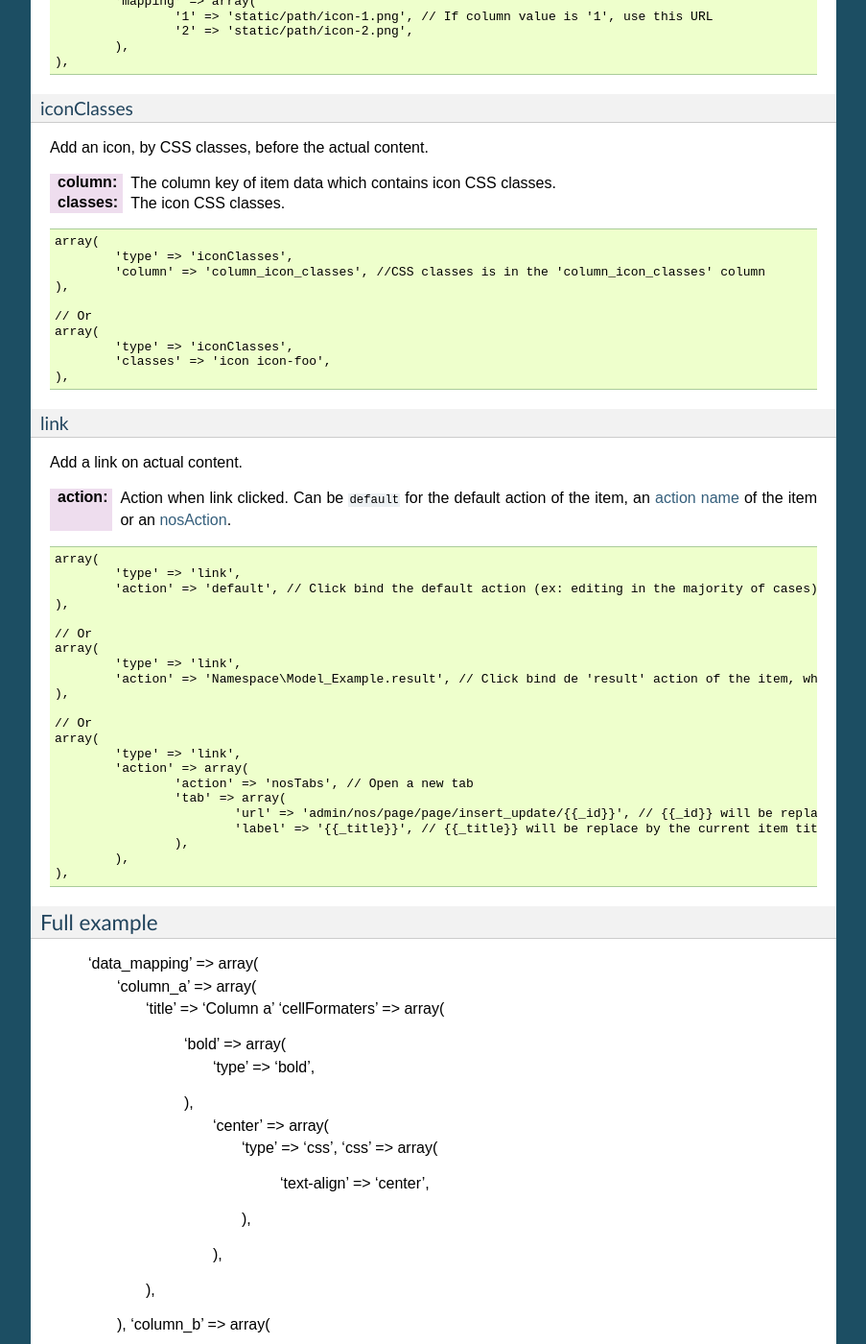
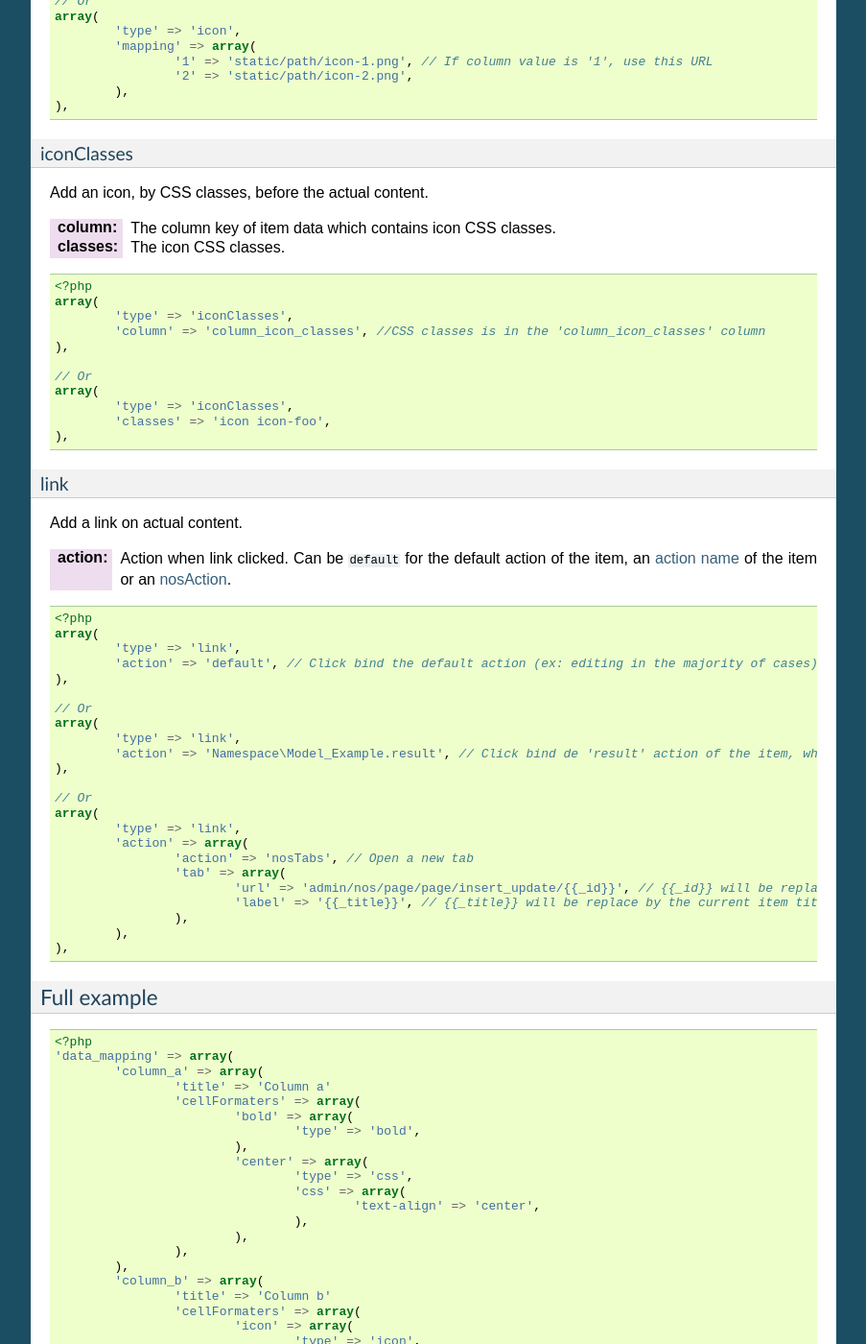
Before and after one commit to vrcAlbert/documentation-api, a Sphinx documentation site: the page built from source/php/configuration/application/php_to_javascript.rst, in a window 1280 px wide and 1400 px high, scrolled down 1780 px. Shown: the whole window at 96% size, without its empty margins (198-1101 px from the left). Built offline with Sphinx 7.4.7, drawn with Linux system fonts in a browser that asks for light colours; some of the changed text lies outside the part shown.

Commit message:
Bugfix : codeblock php

```diff
--- a/source/php/classes/tools_rss.rst
+++ b/source/php/classes/tools_rss.rst
@@ -71,7 +71,8 @@ Examples
 
 .. code-block:: php
 
-	$rss = \Nos\Tools_RSS::forge('RSS title');
+	<?php
+    $rss = \Nos\Tools_RSS::forge('RSS title');
 	$rss->set_items(array(
 		'title' => 'Item title',
 		'link' => 'http://www.mydomain.com/item_url.html',
--- a/source/php/configuration/application/php_to_javascript.rst
+++ b/source/php/configuration/application/php_to_javascript.rst
@@ -16,6 +16,7 @@ To define an action in PHP:
 
 .. code-block:: php
 
+	<?php
 	'action' => array(
 		'action' => 'actionName', // nosTabs, nosDialog, confirmationDialog, nosAjax, window.open, document.location...
 		// Other array keys depending the actionName
@@ -72,6 +73,7 @@ Apply CSS to content
 
 .. code-block:: php
 
+	<?php
 	array(
 		'type' => 'css',
 		'css' => array(
@@ -91,6 +93,7 @@ Add an icon, by its URL, before the actual content.
 
 .. code-block:: php
 
+	<?php
 	array(
 		'type' => 'icon',
 		'column' => 'column_icon', //URL is in the 'column_icon' column
@@ -122,6 +125,7 @@ Add an icon, by CSS classes, before the actual content.
 
 .. code-block:: php
 
+	<?php
 	array(
 		'type' => 'iconClasses',
 		'column' => 'column_icon_classes', //CSS classes is in the 'column_icon_classes' column
@@ -144,6 +148,7 @@ Add a link on actual content.
 
 .. code-block:: php
 
+	<?php
 	array(
 		'type' => 'link',
 		'action' => 'default', // Click bind the default action (ex: editing in the majority of cases)
@@ -171,34 +176,37 @@ Add a link on actual content.
 Full example
 ============
 
-        'data_mapping' => array(
-            'column_a' => array(
-                'title' => 'Column a'
-                'cellFormaters' => array(
-                	'bold' => array(
-                		'type' => 'bold',
-                	),
-					'center' => array(
-						'type' => 'css',
-						'css' => array(
-							'text-align' => 'center',
-						),
+.. code-block:: php
+
+	<?php
+	'data_mapping' => array(
+		'column_a' => array(
+			'title' => 'Column a'
+			'cellFormaters' => array(
+				'bold' => array(
+					'type' => 'bold',
+				),
+				'center' => array(
+					'type' => 'css',
+					'css' => array(
+						'text-align' => 'center',
 					),
-                ),
-            ),
-            'column_b' => array(
-                'title' => 'Column b'
-                'cellFormaters' => array(
-					'icon' => array(
-						'type' => 'icon',
-						'column' => 'column_icon',
-						'size' => 16
-					),
-                ),
-            ),
-            'column_icon' => array(
-            	value => function($item) {
-            		return $item->icon();
-            	},
-            ),
-        ),
+				),
+			),
+		),
+		'column_b' => array(
+			'title' => 'Column b'
+			'cellFormaters' => array(
+				'icon' => array(
+					'type' => 'icon',
+					'column' => 'column_icon',
+					'size' => 16
+				),
+			),
+		),
+		'column_icon' => array(
+			value => function($item) {
+				return $item->icon();
+			},
+		),
+	),
```
Also changed, not shown: source/php/classes/tools_context.rst (+9 -3 lines), source/php/configuration/software/multi_context.rst (+12 -6 lines), source/php/models/model.rst (+8 -4 lines).
